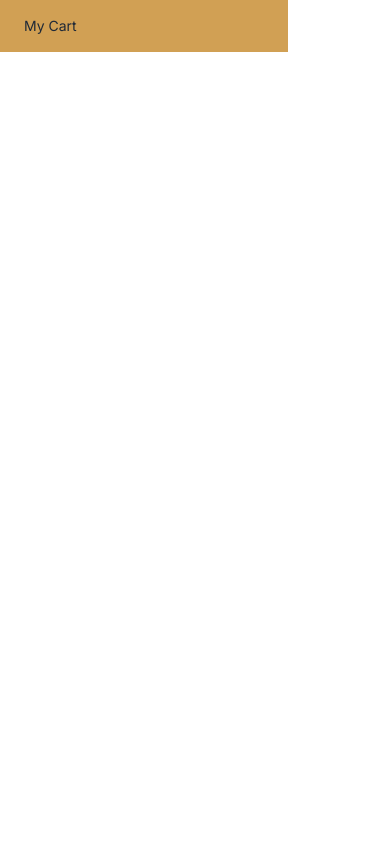
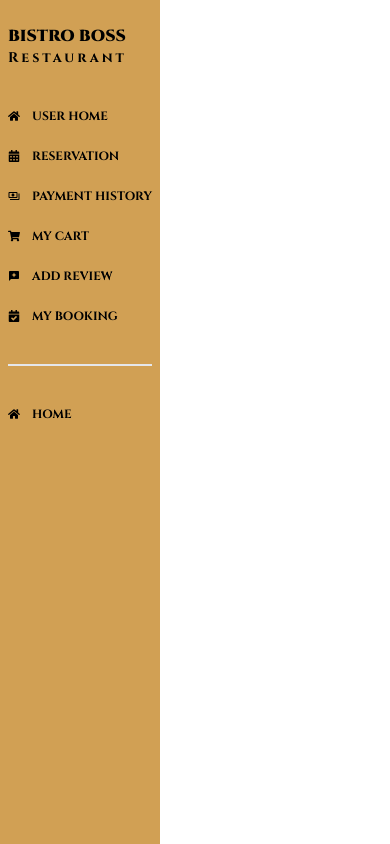
Before and after one commit to mdnoble1/bistro-boss-client, a React (Vite) app: page /dashboard in a window 390 px wide. Built offline with nearby package versions, Linux system fonts and the light colour scheme; no server answers.

Commit message:
added a responsive sidebar in dashboard for navigation

```diff
--- a/src/pages/Dashboard/Shared/SideBar/SideBar.jsx
+++ b/src/pages/Dashboard/Shared/SideBar/SideBar.jsx
@@ -1,13 +1,114 @@
 import { NavLink } from "react-router-dom";
+import { FaShoppingCart } from "react-icons/fa";
+import { MdReviews } from "react-icons/md";
+import { FaHome } from "react-icons/fa";
+import { MdOutlinePayments } from "react-icons/md";
+import { FaCalendarCheck } from "react-icons/fa";
+import { FaCalendarAlt } from "react-icons/fa";
 
 const SideBar = () => {
-    return (
-        <div className="w-72 bg-[#d1a054]">
-            <ul className="menu">
-                <li><NavLink to="/dashboard/cart">My Cart</NavLink></li>
-            </ul>
+  return (
+    <div className="w-[160px] lg:w-96 bg-[#d1a054] flex justify-center min-h-screen">
+      <ul className="mt-6 lg:mt-12">
+        <div className="text-black mb-10 lg:mb-20">
+          <h2 className={`font-black lg:text-3xl cinzel`}>
+            BISTRO BOSS
+          </h2>
+          <p
+            className={`font-bold text-sm lg:text-2xl cinzel tracking-[3px] lg:tracking-[7px]`}
+          >
+            Restaurant
+          </p>
         </div>
-    );
+        <li className="mb-6">
+          <NavLink
+            to="/dashboard/userHome"
+            className={({ isActive }) =>
+              isActive
+                ? `text-white flex items-center gap-3 font-bold cinzel text-xs lg:text-xl uppercase`
+                : `text-black flex items-center gap-3 font-bold cinzel text-xs lg:text-xl uppercase`
+            }
+          >
+            <FaHome className="lg:text-2xl"></FaHome> USer Home
+          </NavLink>
+        </li>
+        <li className="mb-6">
+          <NavLink
+            to="/dashboard/reservation"
+            className={({ isActive }) =>
+              isActive
+                ? `text-white flex items-center gap-3 font-bold cinzel text-xs lg:text-xl uppercase`
+                : `text-black flex items-center gap-3 font-bold cinzel text-xs lg:text-xl uppercase`
+            }
+          >
+            <FaCalendarAlt className="lg:text-2xl"></FaCalendarAlt>Reservation
+          </NavLink>
+        </li>
+        <li className="mb-6">
+          <NavLink
+            to="/dashboard/payment"
+            className={({ isActive }) =>
+              isActive
+                ? `text-white flex items-center gap-3 font-bold cinzel text-xs lg:text-xl uppercase`
+                : `text-black flex items-center gap-3 font-bold cinzel text-xs lg:text-xl uppercase`
+            }
+          >
+            <MdOutlinePayments className="lg:text-2xl"></MdOutlinePayments> Payment
+            History
+          </NavLink>
+        </li>
+        <li className="mb-6">
+          <NavLink
+            to="/dashboard/cart"
+            className={({ isActive }) =>
+              isActive
+                ? `text-white flex items-center gap-3 font-bold cinzel text-xs lg:text-xl uppercase`
+                : `text-black flex items-center gap-3 font-bold cinzel text-xs lg:text-xl uppercase`
+            }
+          >
+            <FaShoppingCart className="lg:text-2xl"></FaShoppingCart> My Cart
+          </NavLink>
+        </li>
+        <li className="mb-6">
+          <NavLink
+            to="/dashboard/addReview"
+            className={({ isActive }) =>
+              isActive
+                ? `text-white flex items-center gap-3 font-bold cinzel text-xs lg:text-xl uppercase`
+                : `text-black flex items-center gap-3 font-bold cinzel text-xs lg:text-xl uppercase`
+            }
+          >
+            <MdReviews className="lg:text-2xl"></MdReviews> Add Review
+          </NavLink>
+        </li>
+        <li className="mb-10">
+          <NavLink
+            to="/dashboard/myBooking"
+            className={({ isActive }) =>
+              isActive
+                ? `text-white flex items-center gap-3 font-bold cinzel text-xs lg:text-xl uppercase`
+                : `text-black flex items-center gap-3 font-bold cinzel text-xs lg:text-xl uppercase`
+            }
+          >
+            <FaCalendarCheck className="lg:text-2xl"></FaCalendarCheck> My Booking
+          </NavLink>
+        </li>
+        <div className="border text-white w-full mb-10"></div>
+        <li className="mb-6">
+          <NavLink
+            to="/"
+            className={({ isActive }) =>
+              isActive
+                ? `text-white flex items-center gap-3 font-bold cinzel text-xs lg:text-xl uppercase`
+                : `text-black flex items-center gap-3 font-bold cinzel text-xs lg:text-xl uppercase`
+            }
+          >
+            <FaHome className="lg:text-2xl"></FaHome>Home
+          </NavLink>
+        </li>
+      </ul>
+    </div>
+  );
 };
 
 export default SideBar;
```
